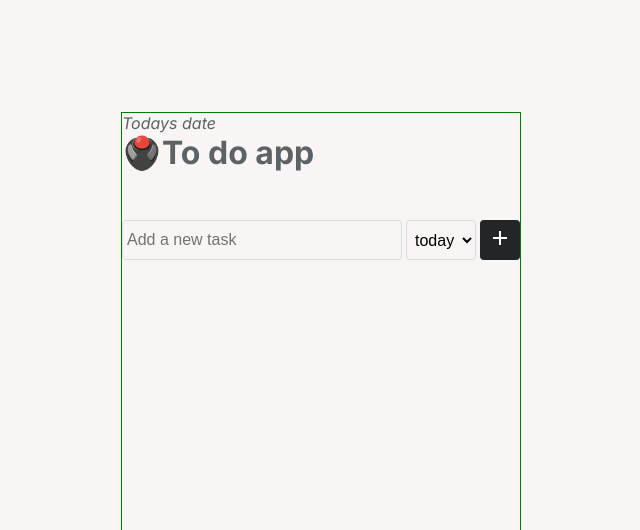
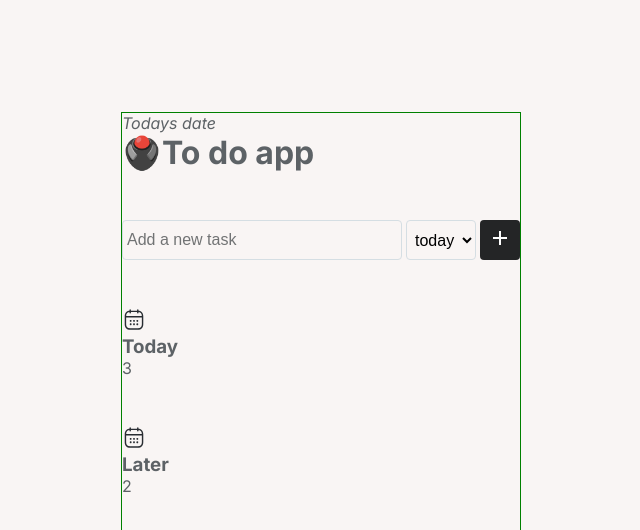
Before and after one commit to Praise7165/to-do, a React (Vite) app: page / in a window 1280 px wide. Shown: the top 530 px of the page, without its empty margins (319-959 px from the left). Built offline with nearby package versions, Linux system fonts and the light colour scheme.

Commit message:
made changes to the header

```diff
--- a/src/App copy.jsx
+++ b/src/App copy.jsx
@@ -1,6 +1,6 @@
 import "./App.css";
 import Header from "./components/Header";
-import Card from "./components/Card";
+import Card from "./components/TodoCard";
 import { useState, useEffect } from "react";
 
 function App() {
--- a/src/App.css
+++ b/src/App.css
@@ -56,3 +56,5 @@ select:focus,
 select:active {
   border-color: #a1a7aa;
 }
+
+/* Card Styles */
--- a/src/App.jsx
+++ b/src/App.jsx
@@ -1,7 +1,13 @@
 import "./App.css";
+import { useState } from "react";
 import Header from "./components/Header";
+import TodoCard from "./components/TodoCard";
+import todoList from "./data";
 
 export default function App() {
+  const [todos, setTodos] = useState(todoList);
+  const [priority, setPriority] = useState("Today");
+
   return (
     <main>
       <div className="container flex justify-center">
@@ -11,7 +17,9 @@ export default function App() {
             <h1>🖲️To do app</h1>
           </div>
 
-          <Header />
+          <Header priority={priority} todos={todos} />
+          <TodoCard todos={todos} heading="Today" />
+          <TodoCard todos={todos} heading="Later" />
         </div>
       </div>
     </main>
--- /dev/null
+++ b/src/components/TodoCard.jsx
@@ -0,0 +1,26 @@
+import calendar from "../assets/calendar.svg";
+
+export default function TodoCard({ todos, heading }) {
+  return (
+    <div className="card-wrapper">
+      <CardHeader heading={heading} todos={todos} />
+    </div>
+  );
+}
+
+function CardHeader({ todos, heading }) {
+  /* filter out task given priority */
+  const taskList = todos.filter((todo) => todo.pri === heading);
+
+  /* get length of new task list */
+  const taskNo = taskList.length;
+
+  return (
+    <div className="card-header">
+      <img src={calendar} alt="calendar" />
+      <h3>{heading}</h3>
+
+      {taskNo > 0 && <span className="centered">{taskNo}</span>}
+    </div>
+  );
+}
--- /dev/null
+++ b/src/data.js
@@ -0,0 +1,34 @@
+const todoList = [
+  {
+    pri: "Today",
+    task: "Go to work by 8am",
+    completed: false,
+    id: 1,
+  },
+  {
+    pri: "Later",
+    task: "Cook beans after work on thursday",
+    completed: false,
+    id: 2,
+  },
+  {
+    pri: "Today",
+    task: "Sleep by 10am. Wake by 4am",
+    completed: true,
+    id: 3,
+  },
+  {
+    pri: "Today",
+    task: "Do overnight till 3am. Nap by 4am",
+    completed: false,
+    id: 4,
+  },
+  {
+    pri: "Later",
+    task: "call mom and Engineer Aluko at work tomorrow",
+    completed: false,
+    id: 5,
+  },
+];
+
+export default todoList;
```
Also changed, not shown: src/components/Card copy.jsx (renamed from src/components/Card.jsx, +0 -12 lines).
